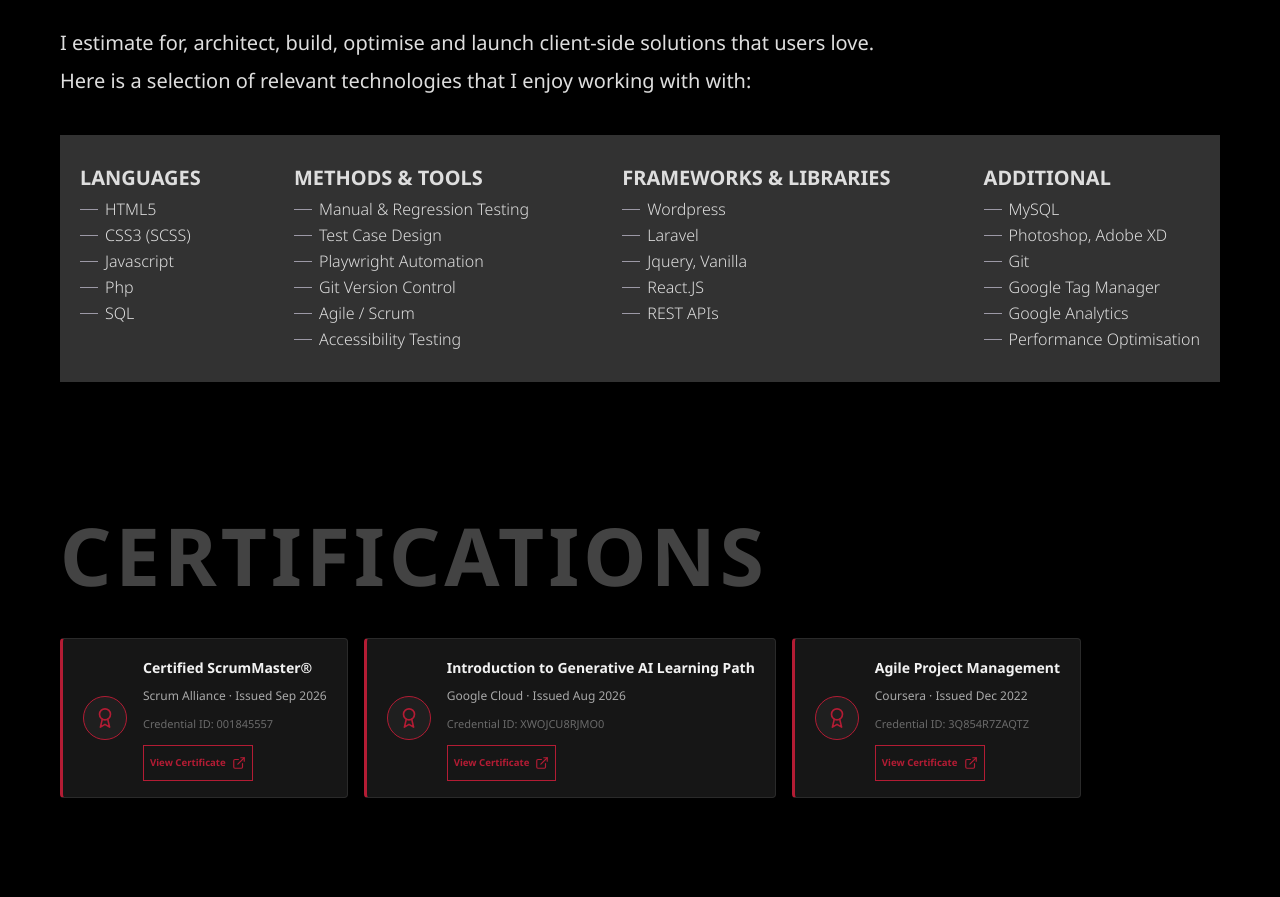
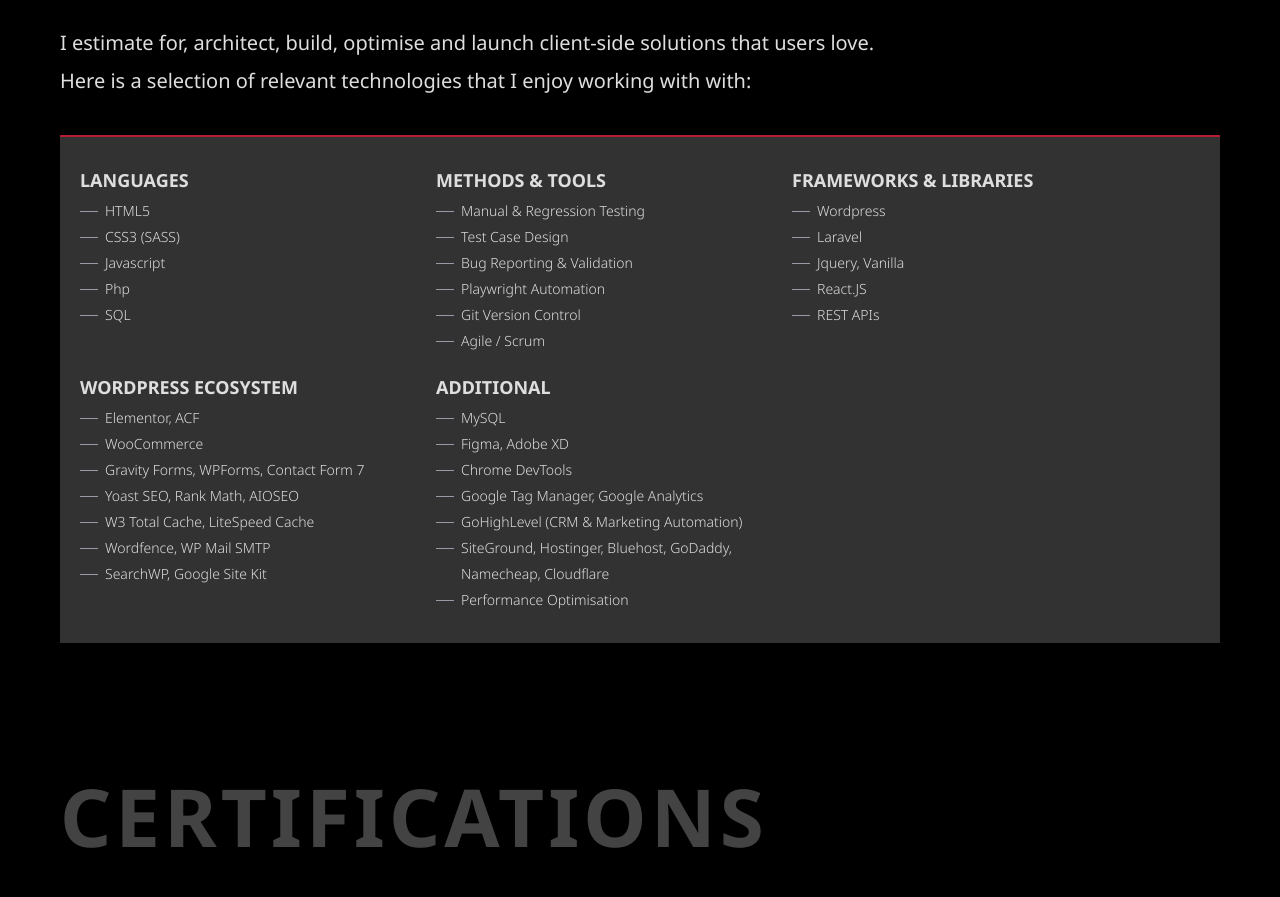
Before and after one commit to eimanebreja/eimanebreja.github.io, a React (Create React App) app: page / in a window 1280 px wide. Shown: the part 3120-4017 px from the top of the page. Built offline with nearby package versions, Linux system fonts and the light colour scheme.

Commit message:
fixing skills design

```diff
--- a/src/components/Skills/SkillsElements.js
+++ b/src/components/Skills/SkillsElements.js
@@ -52,30 +52,34 @@
 `;
 export const SkillsContent = styled.div`
   margin-top: 40px;
+  border-top: 2px solid #b31c34;
   display: flex;
-  justify-content: space-between;
   background-color: #323232;
   padding: 30px 20px;
+  flex-wrap: wrap;
+  gap: 20px;
 
   @media only screen and (max-width: 700px) {
     padding: 0px 20px 30px;
-    flex-wrap: wrap;
+    gap: 0px;
   }
 `;
 export const SkillsBase = styled.div`
+  flex-basis: 30%;
   @media only screen and (max-width: 700px) {
+    flex-basis: 100%;
     padding-top: 30px;
   }
 `;
 export const SkillsBaseTitle = styled.div`
-  font-size: 20px;
+  font-size: 18px;
   font-weight: 700;
 `;
 export const SkillsBaseList = styled.ul`
   padding-top: 5px;
   list-style: none;
   font-weight: 300;
-  font-size: 16px;
+  font-size: 14px;
 `;
 export const SkillsBaseItem = styled.li`
   position: relative;
@@ -89,6 +93,8 @@
     width: 18px;
     height: 1px;
     background-color: rgba(238, 232, 255, 0.57);
-    transition: transform 0.3s ease, opacity 0.3s ease;
+    transition:
+      transform 0.3s ease,
+      opacity 0.3s ease;
   }
 `;
--- a/src/components/Skills/index.js
+++ b/src/components/Skills/index.js
@@ -36,7 +36,7 @@
                 <SkillsBaseTitle>LANGUAGES</SkillsBaseTitle>
                 <SkillsBaseList>
                   <SkillsBaseItem>HTML5</SkillsBaseItem>
-                  <SkillsBaseItem>CSS3 (SCSS)</SkillsBaseItem>
+                  <SkillsBaseItem>CSS3 (SASS)</SkillsBaseItem>
                   <SkillsBaseItem>Javascript</SkillsBaseItem>
                   <SkillsBaseItem>Php</SkillsBaseItem>
                   <SkillsBaseItem>SQL</SkillsBaseItem>
@@ -47,10 +47,10 @@
                 <SkillsBaseList>
                   <SkillsBaseItem>Manual & Regression Testing</SkillsBaseItem>
                   <SkillsBaseItem>Test Case Design</SkillsBaseItem>
+                  <SkillsBaseItem>Bug Reporting & Validation</SkillsBaseItem>
                   <SkillsBaseItem>Playwright Automation</SkillsBaseItem>
                   <SkillsBaseItem>Git Version Control</SkillsBaseItem>
                   <SkillsBaseItem>Agile / Scrum</SkillsBaseItem>
-                  <SkillsBaseItem>Accessibility Testing</SkillsBaseItem>
                 </SkillsBaseList>
               </SkillsBase>
               <SkillsBase>
@@ -64,13 +64,37 @@
                 </SkillsBaseList>
               </SkillsBase>
               <SkillsBase>
+                <SkillsBaseTitle>WORDPRESS ECOSYSTEM</SkillsBaseTitle>
+                <SkillsBaseList>
+                  <SkillsBaseItem>Elementor, ACF</SkillsBaseItem>
+                  <SkillsBaseItem>WooCommerce</SkillsBaseItem>
+                  <SkillsBaseItem>
+                    Gravity Forms, WPForms, Contact Form 7
+                  </SkillsBaseItem>
+                  <SkillsBaseItem>Yoast SEO, Rank Math, AIOSEO</SkillsBaseItem>
+                  <SkillsBaseItem>
+                    W3 Total Cache, LiteSpeed Cache
+                  </SkillsBaseItem>
+                  <SkillsBaseItem>Wordfence, WP Mail SMTP</SkillsBaseItem>
+                  <SkillsBaseItem>SearchWP, Google Site Kit</SkillsBaseItem>
+                </SkillsBaseList>
+              </SkillsBase>
+              <SkillsBase>
                 <SkillsBaseTitle>ADDITIONAL</SkillsBaseTitle>
                 <SkillsBaseList>
                   <SkillsBaseItem>MySQL</SkillsBaseItem>
-                  <SkillsBaseItem>Photoshop, Adobe XD</SkillsBaseItem>
-                  <SkillsBaseItem>Git</SkillsBaseItem>
-                  <SkillsBaseItem>Google Tag Manager</SkillsBaseItem>
-                  <SkillsBaseItem>Google Analytics</SkillsBaseItem>
+                  <SkillsBaseItem>Figma, Adobe XD</SkillsBaseItem>
+                  <SkillsBaseItem>Chrome DevTools</SkillsBaseItem>
+                  <SkillsBaseItem>
+                    Google Tag Manager, Google Analytics
+                  </SkillsBaseItem>
+                  <SkillsBaseItem>
+                    GoHighLevel (CRM & Marketing Automation)
+                  </SkillsBaseItem>
+                  <SkillsBaseItem>
+                    SiteGround, Hostinger, Bluehost, GoDaddy, Namecheap,
+                    Cloudflare
+                  </SkillsBaseItem>
                   <SkillsBaseItem>Performance Optimisation</SkillsBaseItem>
                 </SkillsBaseList>
               </SkillsBase>
```
